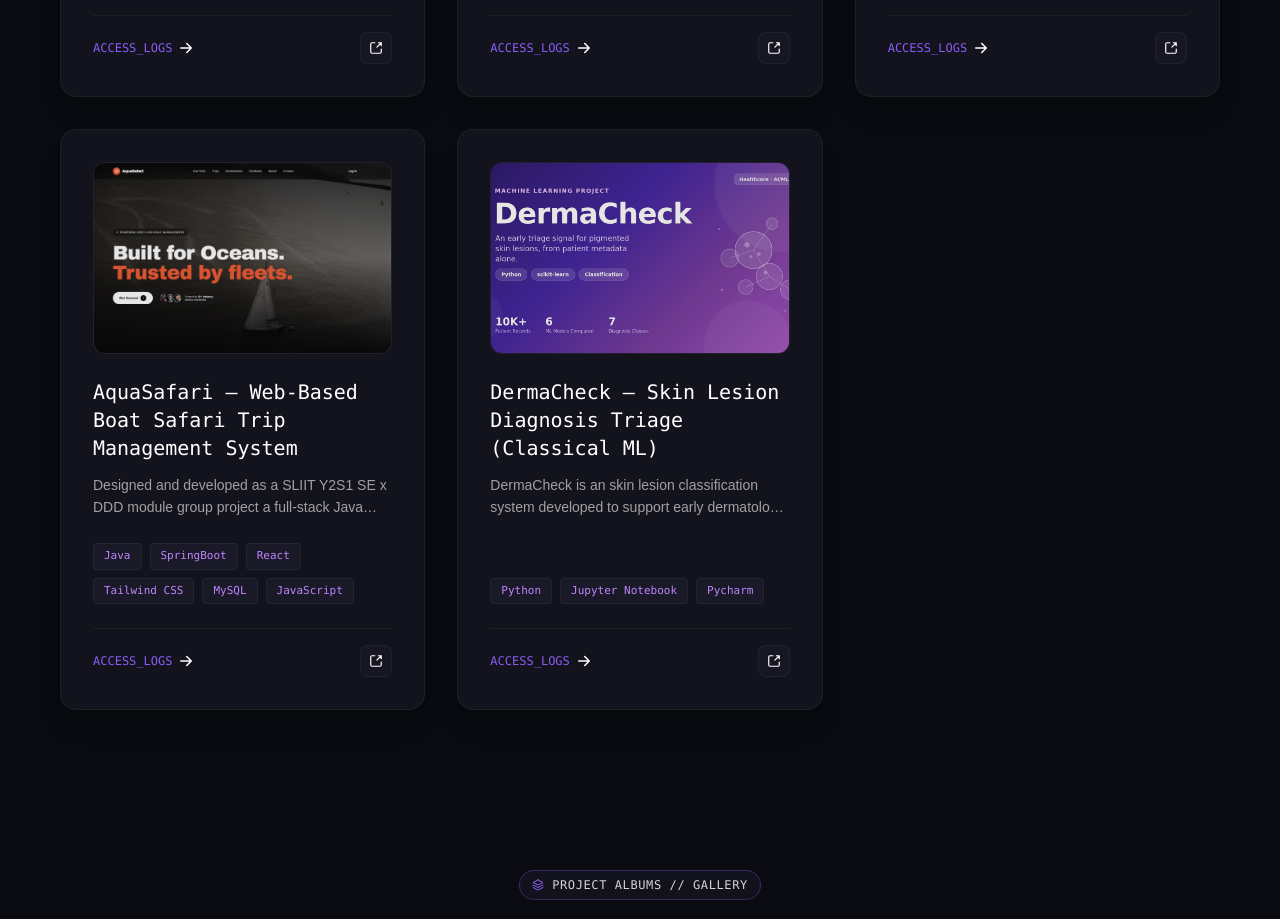
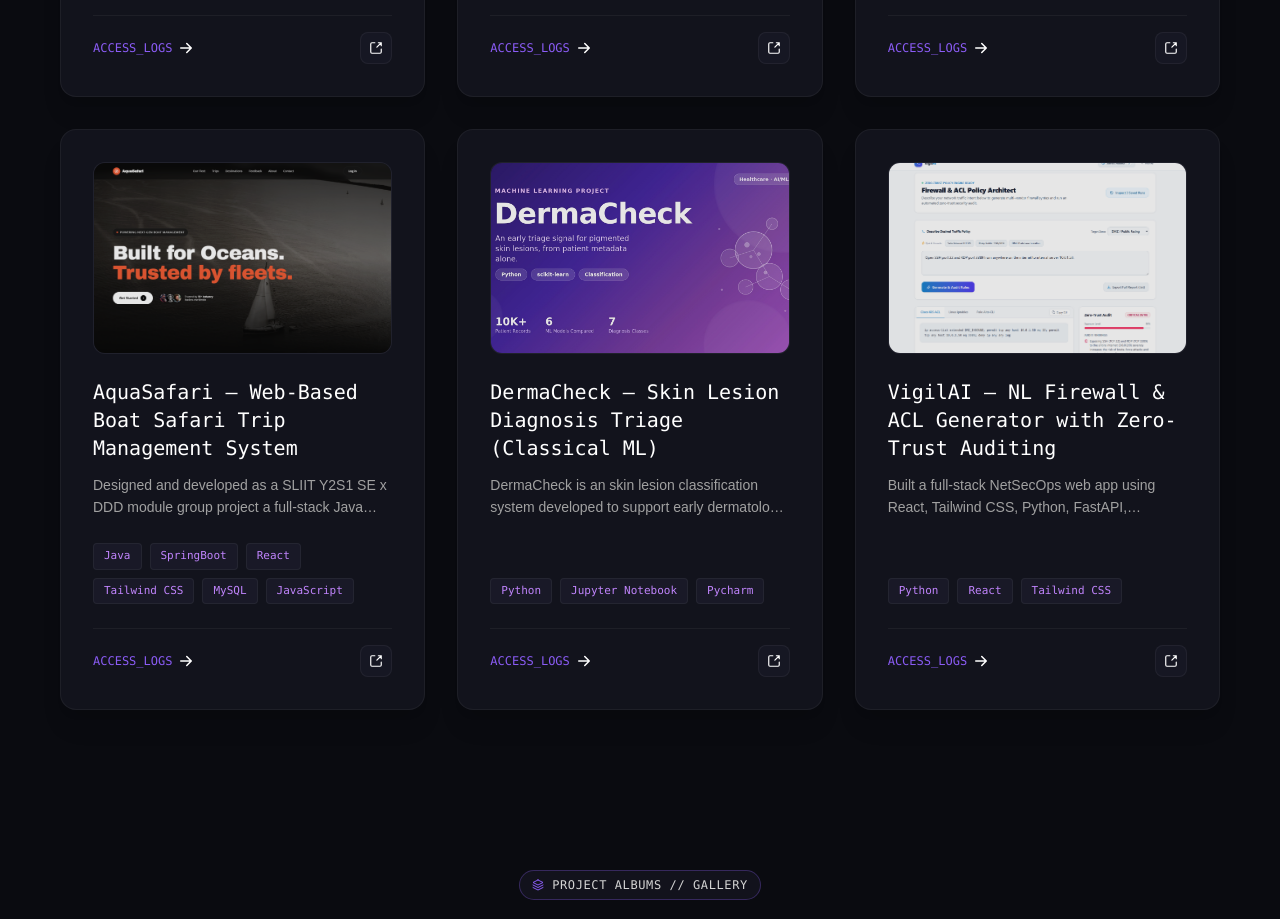
Before and after one commit to leavingnadir/personal-portfolio, a React (Vite) app: page /projects in a window 1280 px wide. Shown: the part 2600-3519 px from the top of the page. Built offline with nearby package versions, Linux system fonts and the light colour scheme; a web font is replaced by a local one.

Commit message:
Updating projects section

```diff
--- a/src/constants/index.js
+++ b/src/constants/index.js
@@ -423,7 +423,7 @@ export const myProjects = [
     ],
   },
   {
-    id: 12,
+    id: 13,
     title: "AquaSafari – Web-Based Boat Safari Trip Management System",
     description:
       "Designed and developed as a SLIIT Y2S1 SE x DDD module group project a full-stack Java web application to digitize boat safari operations in Sri Lanka, replacing manual, phone-based booking processes with a centralized, secure platform.",
@@ -467,7 +467,7 @@ export const myProjects = [
     ],
   },
   {
-    id: 12,
+    id: 14,
     title: "DermaCheck — Skin Lesion Diagnosis Triage (Classical ML)",
     description:
       "DermaCheck is an skin lesion classification system developed to support early dermatology triage by analyzing dermatoscopic images and predicting lesion categories.",
@@ -492,6 +492,35 @@ export const myProjects = [
         id: 3,
         name: "Pycharm",
         path: "/assets/logos/pycharm.svg",
+      },
+    ],
+  },
+  {
+    id: 15,
+    title: "VigilAI — NL Firewall & ACL Generator with Zero-Trust Auditing",
+    description:
+      "Built a full-stack NetSecOps web app using React, Tailwind CSS, Python, FastAPI, Pydantic, and the Google Gemini API that turns plain-English network rules into Cisco IOS ACL, Linux iptables, and Palo Alto CLI configurations. The backend uses structured JSON schemas and multi-model fallback routing to reliably generate rules while performing an automated zero-trust security audit that scores risk from 1 to 10",
+    subDescription: [
+      "Flags dangerous exposures like open SSH/RDP or 0.0.0.0/0 permits, and suggests safer alternatives. On the frontend, I built a clean console featuring quick-test presets, persistent audit history, and one-click `.txt` report exports.",
+    ],
+    href: "https://github.com/leavingnadir/vigil-ai.git",
+    logo: "",
+    image: "/assets/projects/VigilAI.PNG",
+    tags: [
+      {
+        id: 1,
+        name: "Python",
+        path: "/assets/logos/Python.svg",
+      },
+      {
+        id: 3,
+        name: "React",
+        path: "/assets/logos/react.svg",
+      },
+      {
+        id: 4,
+        name: "Tailwind CSS",
+        path: "/assets/logos/tailwindcss.svg",
       },
     ],
   }
```
Also changed, not shown: public/assets/projects/VigilAI.PNG (added).
